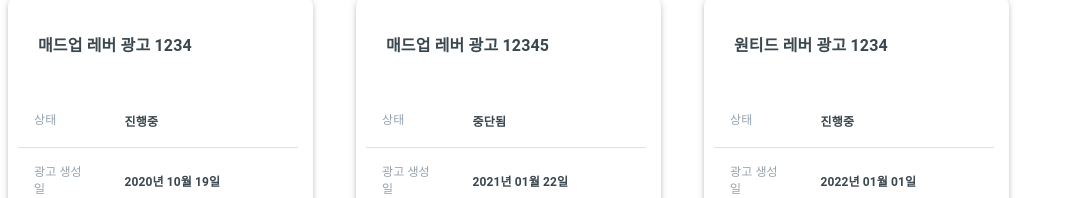
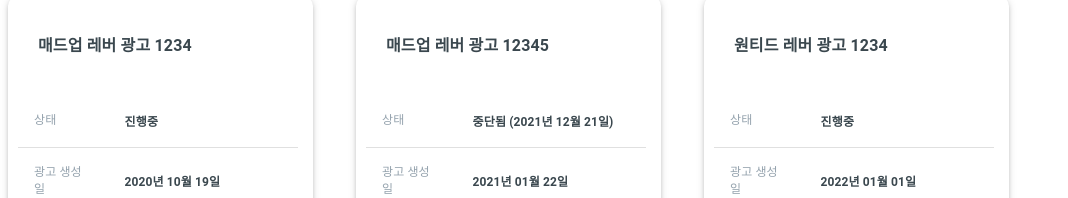
Before and after one commit to pre-onboarding-frontend-7-team-3/pre-onboarding-7th-2-2-3, a React (Create React App) app: page /ads in a window 1280 px wide. Shown: the part 144-342 px from the top of the page, without its empty margins (0-1068 px from the left). Built offline with nearby package versions, Linux system fonts and the light colour scheme.

Commit message:
feat : 버튼 fin, WIP : merge 전

```diff
--- a/src/components/card/Card.jsx
+++ b/src/components/card/Card.jsx
@@ -12,24 +12,6 @@ const Card = ({ cardData }) => {
   const [toogle, setToogle] = useState(false);
   const statusModify = toogle ? "수정 완료" : "수정 하기";
 
-  // const inputProps = toogle
-  //   ? { readOnly: true }
-  //   : {
-  //       onChange: (e) => {
-  //         console.log(111);
-  //         UpdateValue(e, idx);
-  //       },
-  //     };
-
-  function createData(name, description) {
-    if (description === "active") {
-      description = "진행중";
-    } else if (description === "ended") {
-      description = "중단됨";
-    }
-    return { name, description };
-  }
-
   const ModifyProps = !toogle
     ? {
         onClick: () => {
@@ -38,9 +20,21 @@ const Card = ({ cardData }) => {
       }
     : {
         onClick: (e) => {
-          window.location.reload();
+          alert("수정이 완료되었습니다");
+          setToogle(false);
         },
       };
+
+  const inputProps = !toogle ? { readOnly: true } : {};
+
+  function createData(name, description) {
+    if (description === "active") {
+      description = "진행중";
+    } else if (description === "ended") {
+      description = "중단됨" + " (" + dateCovert(cardData.endDate) + ")";
+    }
+    return { name, description };
+  }
 
   const rows = [
     createData("상태", cardData.status),
@@ -103,9 +97,8 @@ const Card = ({ cardData }) => {
                         fontSize: "12px",
                         color: "#3A474E",
                       }}
-                      // {...inputProps}
-                      value={row.description}
-                      idx={row.idx}
+                      {...inputProps}
+                      defaultValue={row.description}
                     />
                   </TableCell>
                 </TableRow>
@@ -113,7 +106,7 @@ const Card = ({ cardData }) => {
             </TableBody>
           </Table>
           <Button
-            onClick={() => ModifyProps()}
+            {...ModifyProps}
             variant="outlined"
             sx={{
               width: "92px",
--- a/src/store/atoms/recoil.js
+++ /dev/null
@@ -1,6 +0,0 @@
-import { atom } from "recoil";
-
-export const cardsState = atom({
-  key: "cardState",
-  default: [],
-});
```
Also changed, not shown: 2 other files (tests, documents, lock files or other folders).
